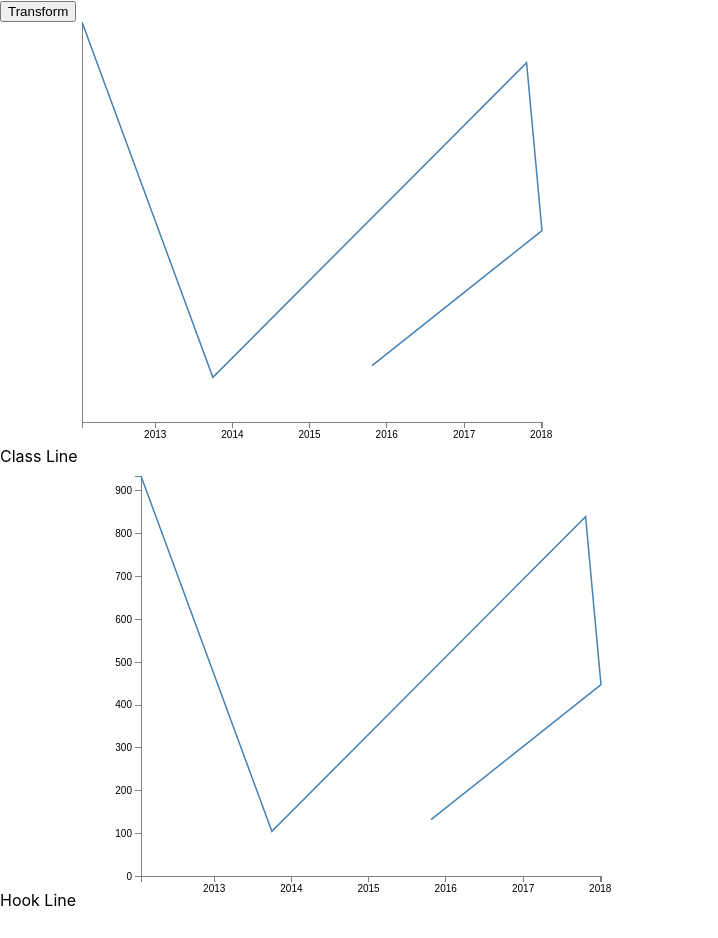
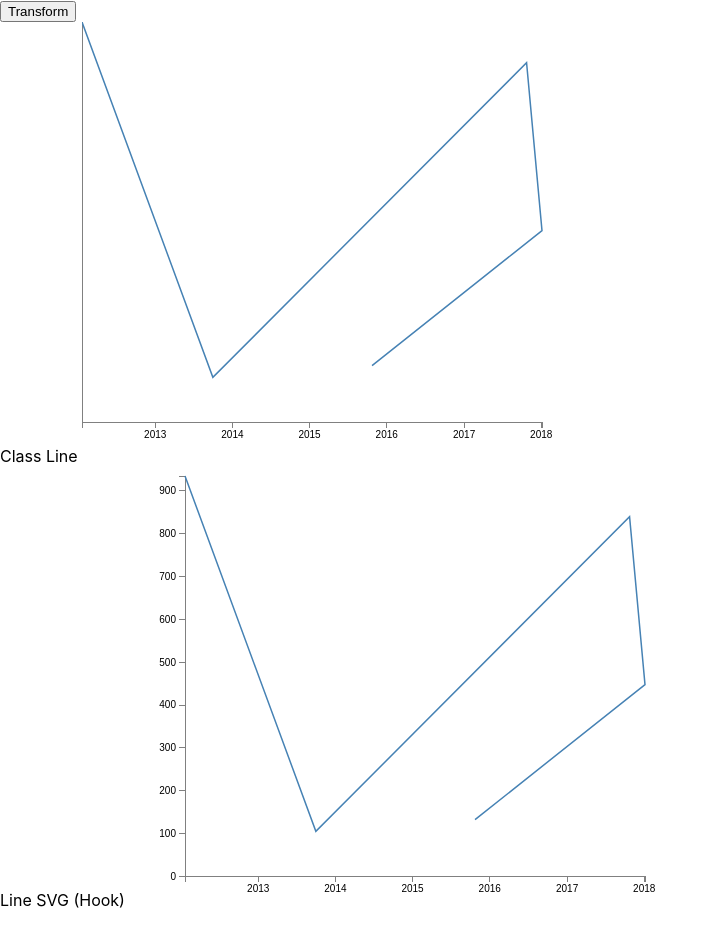
Before and after one commit to zhu-7/d3-react-line-chart, a React (Create React App) app: page / in a window 1280 px wide. Shown: the top 938 px of the page, without its empty margins (0-718 px from the left). After the commit the page ends 910 px from the top, so only its background shows below. Built offline with nearby package versions, Linux system fonts and the light colour scheme.

Commit message:
clean up: could not do with pure svg, so switching to hook

```diff
--- a/package.json
+++ b/package.json
@@ -3,6 +3,7 @@
   "version": "0.1.0",
   "private": true,
   "dependencies": {
+    "@babel/core": "^7.5.5",
     "d3": "^5.11.0",
     "react": "^16.9.0",
     "react-dom": "^16.9.0",
--- a/src/App.js
+++ b/src/App.js
@@ -1,8 +1,7 @@
 import React, { useState } from 'react';
 import * as d3 from "d3";
 import LineClass from './LineClass';
-import LineHook from './LineHook';
-import LineChart from "./LineChart";
+import LineSVG from "./LineSVG";
 
 function App() {
 
@@ -40,17 +39,8 @@ d3.range(length).map((item, index) => ({
             />
           </div>
           <div>
-            <span className="label">Hook Line </span>
-            <LineHook
-              data={data}
-              width={460}
-              height={400}
-              margin={{top: 10, right: 30, bottom: 30, left: 60}}
-            />
-          </div>
-          <div>
-            <span className="label">Line SVG</span>
-            <LineChart
+            <span className="label">Line SVG (Hook)</span>
+            <LineSVG
               data={data}
               width={460}
               height={400}
--- a/src/LineHook.js
+++ /dev/null
@@ -1,60 +0,0 @@
-import React, { useEffect, useRef } from "react";
-import * as d3 from "d3";
-
-const Line = props => {
-    const ref = useRef(null);
-  useEffect(
-      () => {
-          const data = props.data.map((d)=>({value: +d.value,
-            date: d3.timeParse("%d-%m-%Y")(d.date)
-           }));;
-
-           const x = d3.scaleTime()
-           .domain(d3.extent(data, function(d){return d.date;}))
-           .range([0, props.width]);
-
-           const y = d3.scaleLinear()
-           .domain([0, d3.max(data, function(d){return +d.value ;})])
-           .range([props.height, 0]);
-
-           const valueline = d3.line()
-                        .x(function(d) { return x(d.date); })
-                        .y(function(d) { return y(d.value); });
-
-          const group = d3.select(ref.current);
-          group.select(".line").remove();
-          group.select(".x.axis").remove();
-          group.select(".y.axis").remove();
-
-          group.append("g")
-              .attr("transform", "translate(0," + props.height + ")")
-              .attr("class", "x axis")
-              .call(d3.axisBottom(x));
-          group.append("g")
-              .attr("class", "y axis")
-             .call(d3.axisLeft(y));
-
-          group.append("path")
-                            .datum(data)
-                            .attr("fill", "none")
-                             .attr("class", "line")
-                            .attr("stroke", "steelblue")
-                            .attr("stroke-width", 1.5)
-                            .attr("d", valueline(data));
-
-
-    },
-    [props.data]
-  );
-
-  return (
-    <svg width={props.width + props.margin.left + props.margin.right} height={props.height + props.margin.top + props.margin.bottom}>
-      <g
-        ref={ref}
-        transform={`translate(${props.margin.left}, ${props.margin.top})`}
-      />
-    </svg>
-  );
-};
-
-export default Line;
--- a/src/LineSVG.js
+++ b/src/LineSVG.js
@@ -1,42 +1,51 @@
 
-import React from "react";
+import React, {useEffect, useRef} from "react";
 import * as d3 from "d3";
+import { userInfo } from "os";
 
 const LineSVG = props => {
+    const refx = useRef(null);
+    const refy = useRef(null);
+    const refl = useRef(null);
+    useEffect(
+      () => {
     const rawdata = props.data;
-    const data = rawdata.map((d)=>({value: +d.value,
+    const {width, height} = props;
+    const data = rawdata.map((d)=>({
+        value: +d.value,
         date: d3.timeParse("%d-%m-%Y")(d.date)
        }));
 
     const x = d3.scaleTime()
        .domain(d3.extent(data, function(d){return d.date;}))
-       .range([0, props.width]);
+       .range([0, width]);
 
     const y = d3.scaleLinear()
        .domain([0, d3.max(data, function(d){return +d.value ;})])
-       .range([props.height, 0]);
+       .range([height, 0]);
+    const xAxis = d3.axisBottom(x);
+    const yAxis = d3.axisLeft(y);
+    d3.select(refx.current).call(xAxis);
+    d3.select(refy.current).call(yAxis);
 
     let valueline = d3.line()
     .x(function(d) { return x(d.date); })
     .y(function(d) { return y(d.value); });
 
+    d3.select(refl.current).attr("d", valueline(data));
+
+  } , [props.data]);
+
     return (
-       <svg width={props.width} height={props.height}>
-       <g transform={`translate(${props.margin.left}, ${props.margin.top})`}>
-
-              <XAxis
-                x={x}
-                height={props.height}
-                top={props.margin.top}
-                bottom={props.margin.bottom}
-              />
-              <YAxis
-                y={y}
-              />
-              <path style={{fill:"none", "strokeWidth": 1.5, stroke:"steelblue"}} d={valueline(data)} />
+       <svg width={props.width + props.margin.left + props.margin.right} height={props.height + props.margin.top + props.margin.bottom}>
+         <g transform={`translate(${props.margin.left}, ${props.margin.top})`}>
+           <g className='x axis' transform={("translate(0," + props.height + ")")} ref={refx}/>;
+           <g className='y axis' ref={refy}/>;
+           <path style={{fill:"none", "strokeWidth": 1.5, stroke:"steelblue"}} ref={refl} />
           </g>
       </svg>
       );
-    };
+};
+
 
 export default LineSVG;
```
Also changed, not shown: 1 other file (tests, documents, lock files or other folders).
